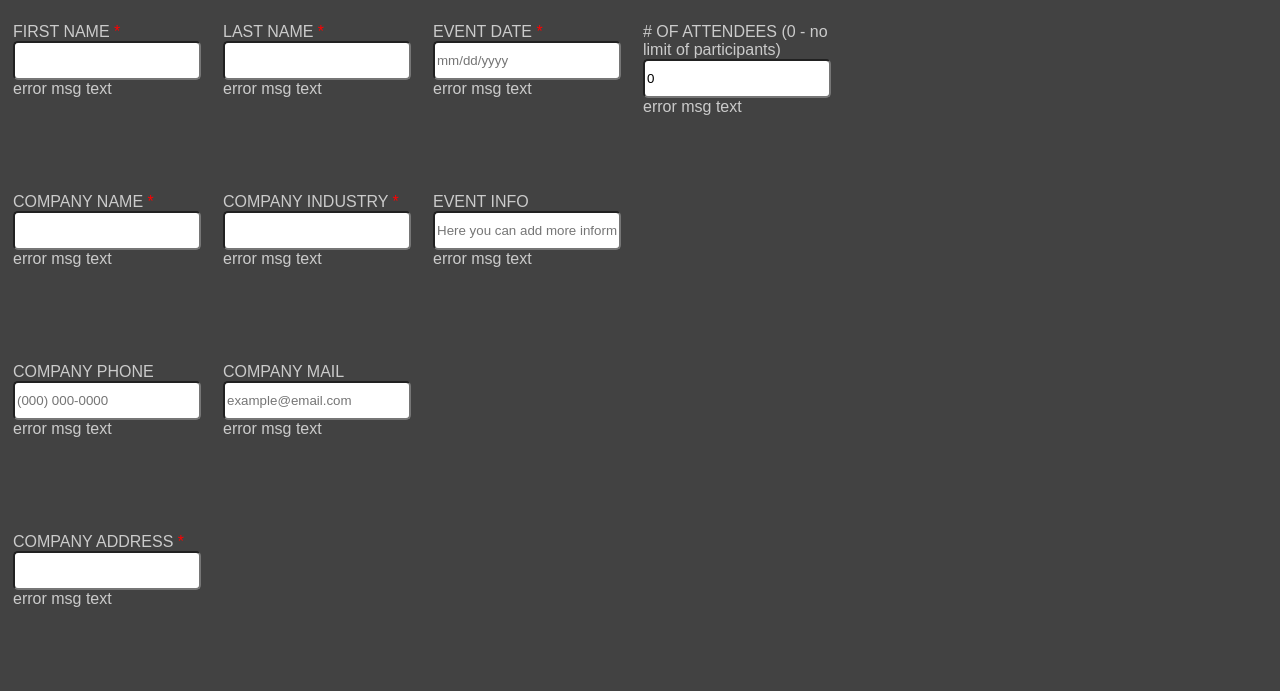
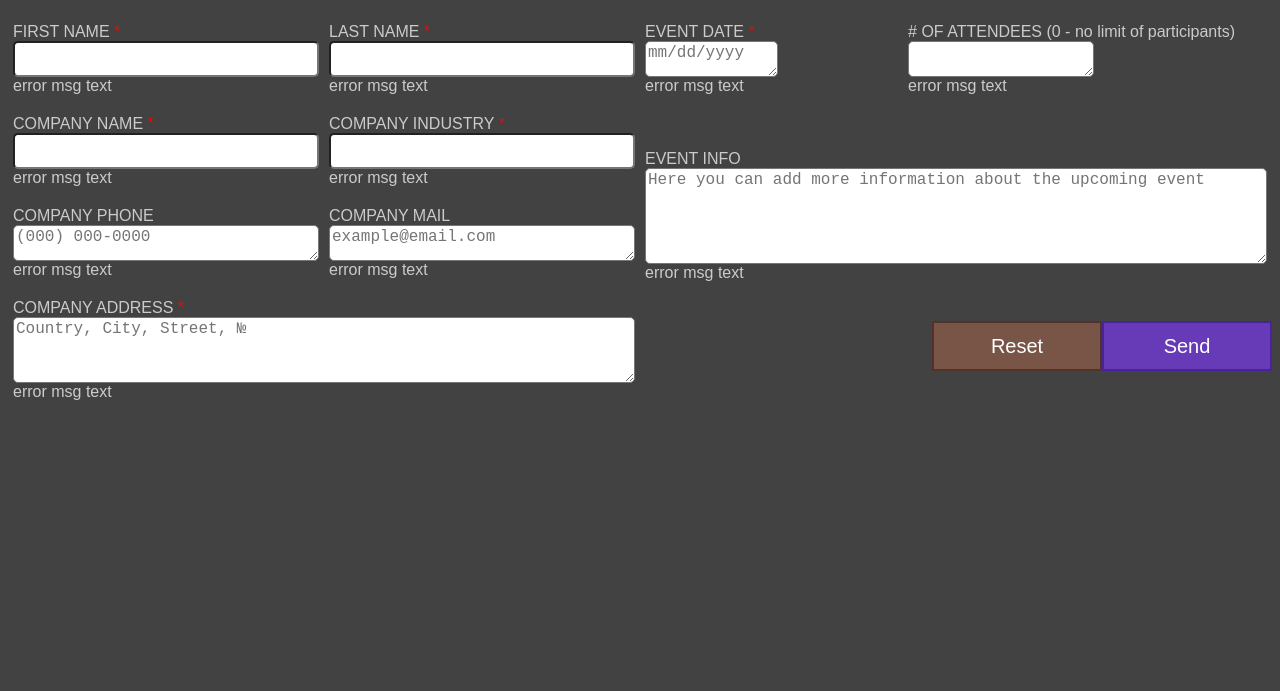
Before and after one commit to Tirvy/ContactMe_Card, a plain HTML site: page index.html in a window 1280 px wide. Drawn offline with Linux system fonts and the light colour scheme.

Commit message:
Sort of good appearance, but we are to make CODING!

```diff
--- a/index.css
+++ b/index.css
@@ -4,6 +4,7 @@
     color: #cbcbcb;
     display: flex;
     flex-wrap: wrap;
+    justify-content: flex-start;
 }
 .user-info{
     padding: 0;
@@ -14,23 +15,64 @@
     flex-direction: column;
     justify-content: space-around;
     flex-wrap: nowrap;
+    flex: 1 2;
 }
 .form-input-string{
     display: flex;
     flex-direction: row;
-    flex-wrap: nowrap;
-    align-contend: flex-end;
+    flex-wrap: wrap;
+    flex-grow: 1;
+    justify-content: flex-start;
 }
 .form-input{
     padding: 5px;
-    width: 200px;
-    height: 150px;
     margin-top: 10px;
     display: flex;
     flex-direction: column;
+    flex-grow: 1;
 }
+.form-input__description span{
+    color: #FF0000;
+}
+
 .form-input__text{
-    width: 90%;
-    height: 33px;
     border-radius: 5px;
+    font-size: 16px;
 }
+.form-input__text_size_basic{
+    height: 30px;
+    min-width: 260px;
+}
+.form-input__form_input_double{
+    flex-grow: 2;
+}
+.form-input__text_size_small{
+    width: 50%;
+    height: 30px;
+}
+.form-input__text_size_medium{
+    height: 60px;
+}
+.form-input__text_size_large{
+    height: 90px;
+}
+.form-input-button{
+    display: flex;
+    flex-direction: row;
+    justify-content: flex-end;
+    flex-grow: 1;
+}
+.form-input-button__button{
+    height: 50px;
+    width: 170px;
+    color: #ffffff;
+    font-size: 20px;
+}
+.form-input-button__button_color_795547{
+    background-color: #795547;
+    border: 2px solid #51332b;
+}
+.form-input-button__button_color_673bb7{
+    background-color: #673bb7;
+    border: 2px solid #47249a;
+}
--- a/index.html
+++ b/index.html
@@ -12,17 +12,17 @@
         <div class="form-input-string">
             <div class="form-input">
                 <div class="form-input__description">
-                    FIRST NAME <span style="color:#FF0000">*</span>
+                    FIRST NAME <span>*</span>
                 </div>
-                <input class="form-input__text"></input>
+                <input class="form-input__text form-input__text_size_basic"></input>
                 <div class="form-input__error">error msg text</div>
             </div>
 
             <div class="form-input">
                 <div class="form-input__description">
-                    LAST NAME <span style="color:#FF0000">*</span>
+                    LAST NAME <span>*</span>
                 </div>
-                <input class="form-input__text"></input>
+                <input class="form-input__text form-input__text_size_basic"></input>
                 <div class="form-input__error">error msg text</div>
             </div>
         </div>
@@ -30,17 +30,17 @@
         <div class="form-input-string">
             <div class="form-input">
                 <div class="form-input__description">
-                    COMPANY NAME <span style="color:#FF0000">*</span>
+                    COMPANY NAME <span>*</span>
                 </div>
-                <input class="form-input__text"></input>
+                <input class="form-input__text form-input__text_size_basic"></input>
                 <div class="form-input__error">error msg text</div>
             </div>
 
             <div class="form-input">
                 <div class="form-input__description">
-                    COMPANY INDUSTRY <span style="color:#FF0000">*</span>
+                    COMPANY INDUSTRY <span>*</span>
                 </div>
-                <input class="form-input__text"></input>
+                <input class="form-input__text form-input__text_size_basic"></input>
                 <div class="form-input__error">error msg text</div>
             </div>
         </div>
@@ -50,7 +50,7 @@
                 <div class="form-input__description">
                     COMPANY PHONE
                 </div>
-                <input class="form-input__text" placeholder="(000) 000-0000"></input>
+                <textarea class="form-input__text form-input__text_size_basic" placeholder="(000) 000-0000"></textarea>
                 <div class="form-input__error">error msg text</div>
             </div>
 
@@ -58,7 +58,7 @@
                 <div class="form-input__description">
                     COMPANY MAIL
                 </div>
-                <input class="form-input__text" placeholder="example@email.com"></input>
+                <textarea class="form-input__text form-input__text_size_basic" placeholder="example@email.com"></textarea>
                 <div class="form-input__error">error msg text</div>
             </div>
         </div>
@@ -66,29 +66,30 @@
         <div class="form-input-string">
             <div class="form-input">
                 <div class="form-input__description">
-                    COMPANY ADDRESS <span style="color:#FF0000">*</span>
+                    COMPANY ADDRESS <span>*</span>
                 </div>
-                <input class="form-input__text"></input>
+                <textarea class="form-input__text form-input__text_size_medium"
+                          placeholder="Country, City, Street, №"></textarea>
                 <div class="form-input__error">error msg text</div>
             </div>
         </div>
     </div>
 
-    <div class="event-info">
+    <div class="user-info">
         <div class="form-input-string">
             <div class="form-input">
                 <div class="form-input__description">
-                    EVENT DATE <span style="color:#FF0000">*</span>
+                    EVENT DATE <span>*</span>
                 </div>
-                <input class="form-input__text" placeholder="mm/dd/yyyy"></input>
+                <textarea class="form-input__text form-input__text_size_small" placeholder="mm/dd/yyyy"></textarea>
                 <div class="form-input__error">error msg text</div>
             </div>
 
-            <div class="form-input">
+            <div class="form-input form_input_double">
                 <div class="form-input__description">
                     # OF ATTENDEES (0 - no limit of participants)
                 </div>
-                <input class="form-input__text" value="0"></input>
+                <textarea class="form-input__text form-input__text_size_small" value="0"></textarea>
                 <div class="form-input__error">error msg text</div>
             </div>
         </div>
@@ -98,10 +99,20 @@
                 <div class="form-input__description">
                     EVENT INFO
                 </div>
-                <input class="form-input__text"
-                       placeholder="Here you can add more information about the upcoming event"></input>
+                <textarea class="form-input__text form-input__text_size_large"
+                       placeholder="Here you can add more information about the upcoming event"></textarea>
                 <div class="form-input__error">error msg text</div>
             </div>
+        </div>
+
+        <div class="form-input-string">
+            <div class="form-input-button form-input-button_double">
+                <button class="form-input-button__button form-input-button__button_color_795547">
+                    Reset
+                </button>
+                <button class="form-input-button__button form-input-button__button_color_673bb7">
+                    Send
+                </button>
         </div>
     </div>
 
```
